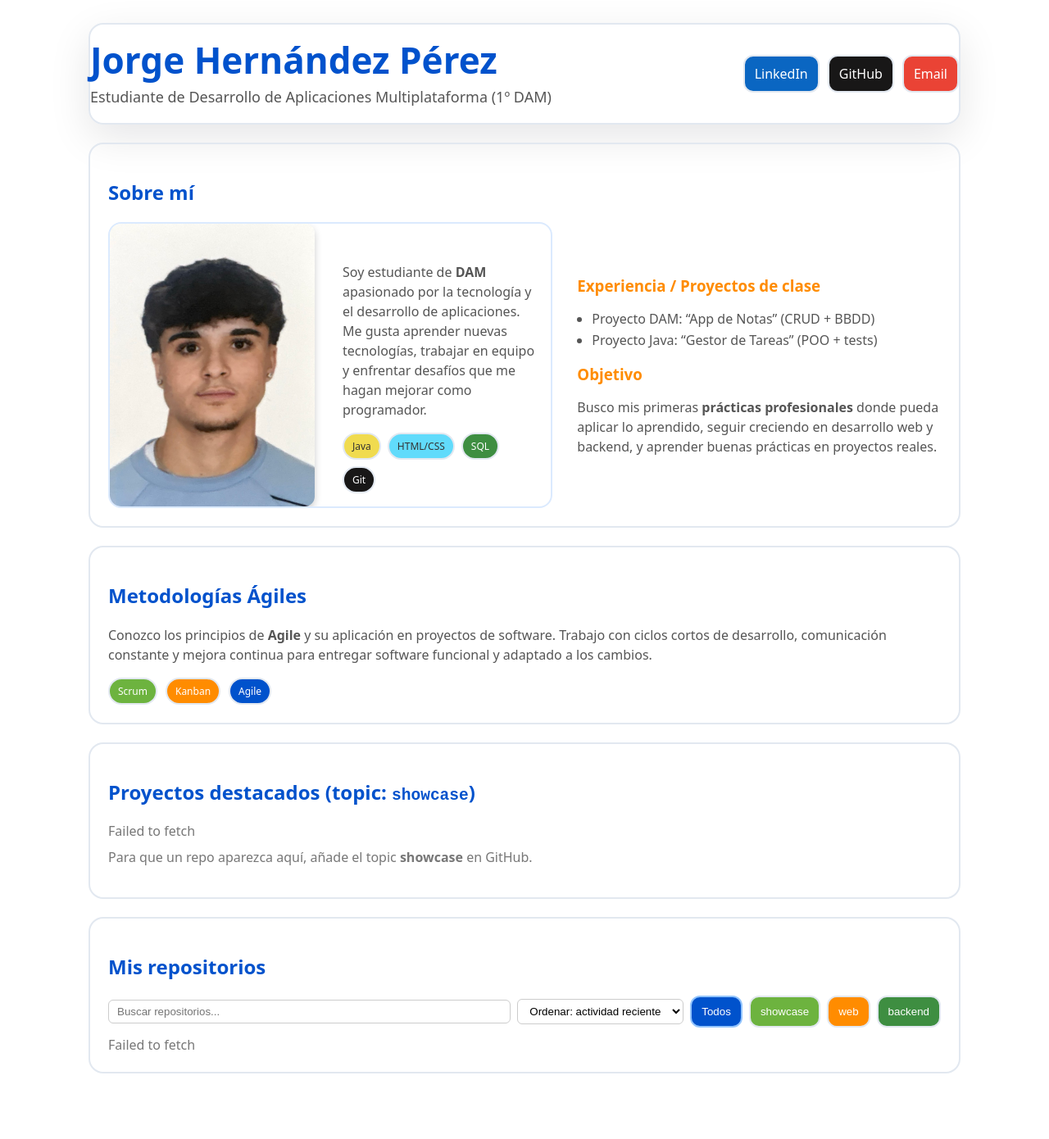
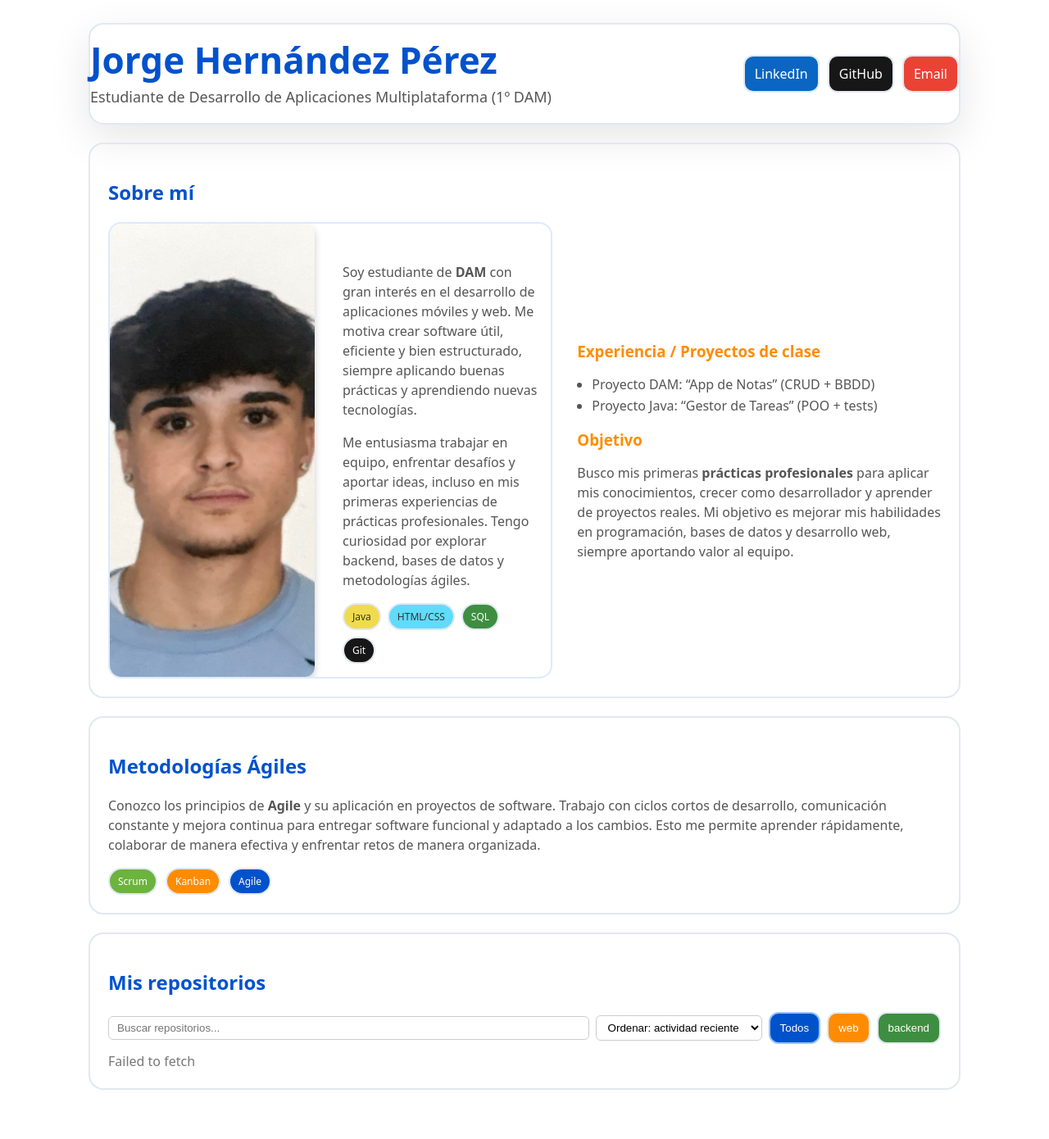
Before and after one commit to Jorghdez18/Jorghdez18.github.io, a Jekyll site: the page built from index.html, in a window 1280 px wide. Shown: the whole page at 82% size. Built offline with Jekyll 4.4.1, drawn with Linux system fonts in a browser that asks for light colours.

Commit message:
Update index.html

```diff
--- a/index.html
+++ b/index.html
@@ -24,7 +24,10 @@ title: "Jorge Hernández Pérez — CV & Portfolio"
         <img src="/img/CamScanner 22-12-25 12.52_1.jpg" alt="Foto de perfil" style="width:250px; border-radius:12px; box-shadow:0 4px 10px rgba(0,0,0,0.2);">
         <div class="bio" style="margin-top:15px;">
           <p style="color:#555; line-height:1.5;">
-            Soy estudiante de <b>DAM</b> apasionado por la tecnología y el desarrollo de aplicaciones. Me gusta aprender nuevas tecnologías, trabajar en equipo y enfrentar desafíos que me hagan mejorar como programador.
+            Soy estudiante de <b>DAM</b> con gran interés en el desarrollo de aplicaciones móviles y web. Me motiva crear software útil, eficiente y bien estructurado, siempre aplicando buenas prácticas y aprendiendo nuevas tecnologías.
+          </p>
+          <p style="color:#555; line-height:1.5;">
+            Me entusiasma trabajar en equipo, enfrentar desafíos y aportar ideas, incluso en mis primeras experiencias de prácticas profesionales. Tengo curiosidad por explorar backend, bases de datos y metodologías ágiles.
           </p>
           <div class="pillrow" style="margin-top:10px; display:flex; gap:8px; flex-wrap:wrap;">
             <span class="pill" style="background-color:#F0DB4F; color:#333;">Java</span>
@@ -44,7 +47,7 @@ title: "Jorge Hernández Pérez — CV & Portfolio"
 
         <h3 style="color:#FF8C00; margin-top:16px; margin-bottom:8px;">Objetivo</h3>
         <p style="color:#555; line-height:1.5;">
-          Busco mis primeras <b>prácticas profesionales</b> donde pueda aplicar lo aprendido, seguir creciendo en desarrollo web y backend, y aprender buenas prácticas en proyectos reales.
+          Busco mis primeras <b>prácticas profesionales</b> para aplicar mis conocimientos, crecer como desarrollador y aprender de proyectos reales. Mi objetivo es mejorar mis habilidades en programación, bases de datos y desarrollo web, siempre aportando valor al equipo.
         </p>
       </div>
     </div>
@@ -55,19 +58,13 @@ title: "Jorge Hernández Pérez — CV & Portfolio"
     <h2 style="color:#0052CC;">Metodologías Ágiles</h2>
     <p style="color:#555; line-height:1.5;">
       Conozco los principios de <b>Agile</b> y su aplicación en proyectos de software. Trabajo con ciclos cortos de desarrollo, comunicación constante y mejora continua para entregar software funcional y adaptado a los cambios.
+      Esto me permite aprender rápidamente, colaborar de manera efectiva y enfrentar retos de manera organizada.
     </p>
     <div style="display:flex; gap:10px; margin-top:10px;">
       <span class="pill" style="background-color:#6DB33F; color:white;">Scrum</span>
       <span class="pill" style="background-color:#FF8C00; color:white;">Kanban</span>
       <span class="pill" style="background-color:#0052CC; color:white;">Agile</span>
     </div>
-  </section>
-
-  <!-- Proyectos destacados -->
-  <section class="section">
-    <h2 style="color:#0052CC;">Proyectos destacados (topic: <code>showcase</code>)</h2>
-    <div id="featured" class="cards" style="display:grid; grid-template-columns:repeat(auto-fit, minmax(250px,1fr)); gap:15px;"></div>
-    <p style="color:#777; margin-top:10px;">Para que un repo aparezca aquí, añade el topic <b>showcase</b> en GitHub.</p>
   </section>
 
   <!-- Repositorios -->
@@ -81,7 +78,6 @@ title: "Jorge Hernández Pérez — CV & Portfolio"
         <option value="name">Ordenar: nombre</option>
       </select>
       <button class="btn active" data-topic="all" style="background-color:#0052CC; color:white;">Todos</button>
-      <button class="btn" data-topic="showcase" style="background-color:#6DB33F; color:white;">showcase</button>
       <button class="btn" data-topic="web" style="background-color:#FF8C00; color:white;">web</button>
       <button class="btn" data-topic="backend" style="background-color:#3E8E41; color:white;">backend</button>
     </div>
@@ -91,7 +87,6 @@ title: "Jorge Hernández Pérez — CV & Portfolio"
 
 <script>
   const GITHUB_USERNAME = "Jorghdez18";
-  const FEATURED_TOPIC = "showcase";
   let allRepos = [];
   let activeTopic = "all";
 
@@ -120,37 +115,14 @@ title: "Jorge Hernández Pérez — CV & Portfolio"
     }));
   }
 
-  function renderFeatured(repos){
-    const featured = repos.filter(r => r.topics.includes(FEATURED_TOPIC)).slice(0, 6);
-    const el = document.getElementById("featured");
-    el.innerHTML = featured.length ? "" : `<div style="color:#777;">Aún no tienes repos con topic <b>${FEATURED_TOPIC}</b>.</div>`;
-
-    featured.forEach((r, i) => {
-      const topics = r.topics.slice(0, 4).map(t => `<span class="pill">${t}</span>`).join("");
-      el.insertAdjacentHTML("beforeend", `
-        <article class="card" style="border:2px solid #0052CC; padding:10px; border-radius:10px; background-color:white;">
-          <h3>${r.name}</h3>
-          <div style="color:#555;">${r.description || "Sin descripción (añádela en GitHub 😉)"}</div>
-          <div class="pillrow" style="margin-top:6px;">${topics} <span class="pill featured" style="background-color:#FF8C00;color:white;">Featured</span></div>
-          <div style="margin-top:6px; font-size:0.9em; color:#777;">
-            ⭐ ${r.stargazers_count} • 🧩 ${r.language} • 🕒 ${formatDate(r.updated_at)}
-          </div>
-          <a class="btn" href="${r.html_url}" target="_blank" style="margin-top:6px; display:inline-block; background-color:#0A66C2;color:white;padding:4px 8px;border-radius:6px;text-decoration:none;">Ver repo</a>
-        </article>
-      `);
-    });
-  }
-
   function applyFilters(repos){
     const q = (document.getElementById("q").value || "").toLowerCase();
     const sort = document.getElementById("sort").value;
-
     let out = repos.filter(r => {
       const matchesText = r.name.toLowerCase().includes(q) || (r.description||"").toLowerCase().includes(q);
       const matchesTopic = activeTopic === "all" ? true : r.topics.includes(activeTopic);
       return matchesText && matchesTopic;
     });
-
     if (sort === "updated") out.sort((a,b) => new Date(b.updated_at) - new Date(a.updated_at));
     if (sort === "stars") out.sort((a,b) => (b.stargazers_count||0) - (a.stargazers_count||0));
     if (sort === "name") out.sort((a,b) => a.name.localeCompare(b.name));
@@ -161,12 +133,10 @@ title: "Jorge Hernández Pérez — CV & Portfolio"
     const el = document.getElementById("repos");
     const list = applyFilters(repos);
     el.innerHTML = list.length ? "" : `<div style="color:#777;">No hay resultados con esos filtros.</div>`;
-
     list.forEach((r, i) => {
       const topics = (r.topics && r.topics.length)
         ? r.topics.slice(0, 6).map(t => `<span class="pill">${t}</span>`).join("")
         : `<span class="pill">sin topics</span>`;
-
       el.insertAdjacentHTML("beforeend", `
         <article class="card" style="border:2px solid #6DB33F; padding:10px; border-radius:10px; background-color:white;">
           <h3>${r.name}</h3>
@@ -197,12 +167,10 @@ title: "Jorge Hernández Pérez — CV & Portfolio"
   async function main(){
     bindUI();
     allRepos = await fetchRepos();
-    renderFeatured(allRepos);
     renderRepos(allRepos);
   }
 
   main().catch(err => {
-    document.getElementById("featured").innerHTML = `<div style="color:#777;">${err.message}</div>`;
     document.getElementById("repos").innerHTML = `<div style="color:#777;">${err.message}</div>`;
     console.error(err);
   });
```
